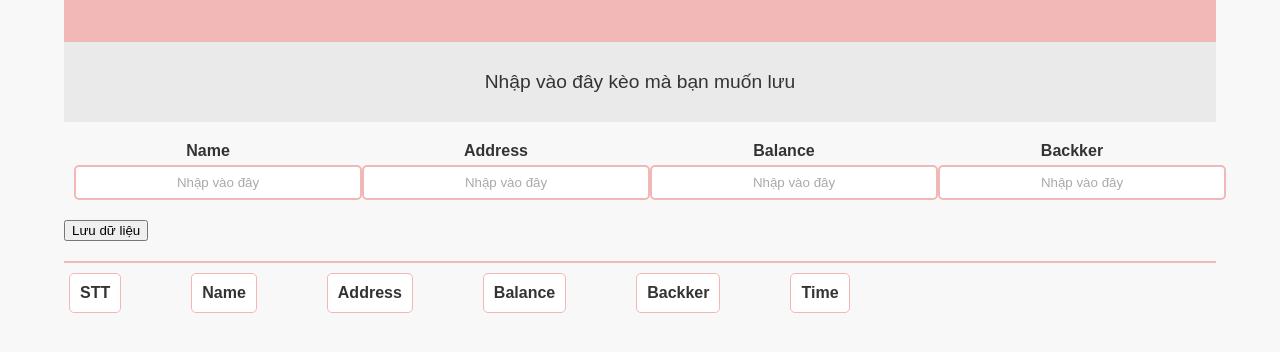
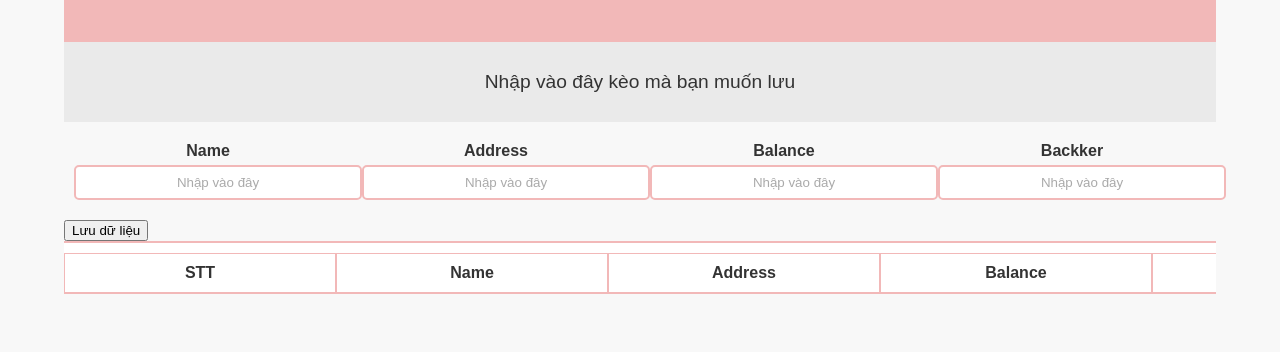
Before and after one commit to zikdev-vn/zo.github.io, a plain HTML site: page index.html in a window 1280 px wide. Shown: the part 158-510 px from the top of the page. Drawn offline with Linux system fonts and the light colour scheme.

Commit message:
Update style.css

```diff
--- a/style.css
+++ b/style.css
@@ -60,22 +60,30 @@ body {
 
 .table {
     display: flex;
-    align-items: center;
-    margin-top: 20px;
+    flex-direction: column; /* Hiển thị từng dòng */
+    overflow-x: auto; /* Kích hoạt cuộn ngang khi cần */
+    white-space: nowrap; /* Không xuống dòng */
     border-top: 2px solid #f2b8b8;
     padding-top: 10px;
+    background-color: #fff;
 }
-.row{
-    display: flex;
-    justify-content: center;
-    gap:60px;
+
+.row {
+    display: flex; /* Hiển thị các ô trong hàng ngang */
+    justify-content: flex-start; /* Canh đều theo chiều ngang */
+    border-bottom: 1px solid #f2b8b8;
 }
+
 .cell {
-    flex: 1;
+    flex: none; /* Không tự động co giãn */
+    min-width: 250px; /* Chiều rộng tối thiểu cho ô */
+    padding: 10px;
+    text-align: center;
     border: 1px solid #f2b8b8;
-    padding: 10px;
-    margin: 0 5px;
-    border-radius: 5px;
+    font-weight: bold;
     background-color: #fff;
-    font-weight: bold;
+
 }
+.row .cell:first-child {
+    flex: 0 0 50px; /* Cột STT sẽ có chiều rộng cố định là 50px */
+}
```
